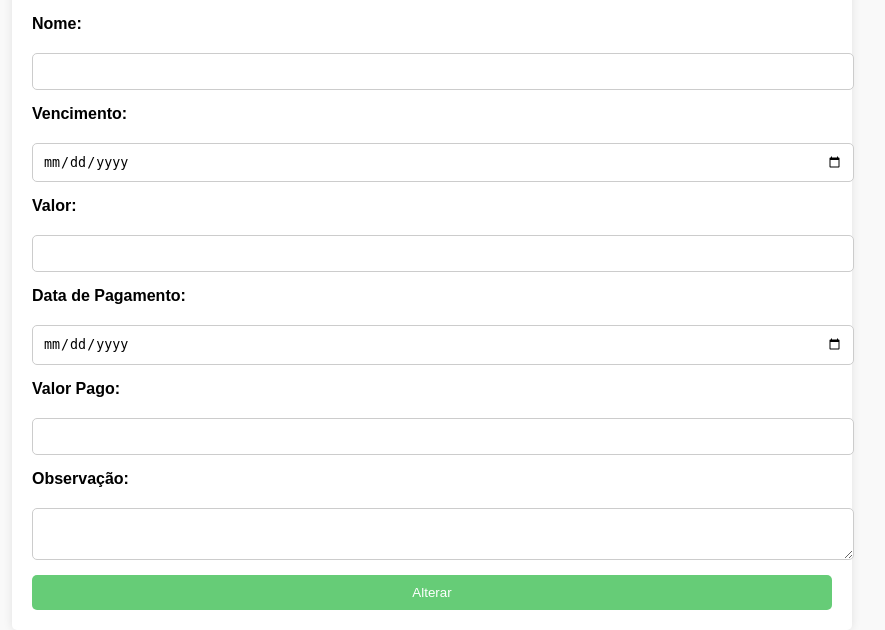
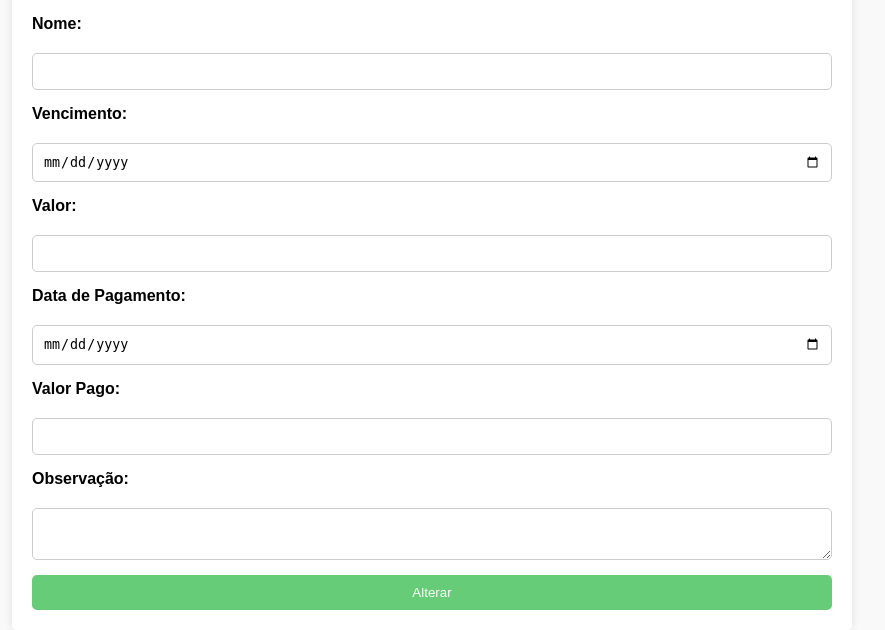
Before and after one commit to RenanWHottz/Minhas-Despesas-Django, a Django app: template despesas/templates/alterar.html in a window 1280 px wide. Shown: the part 245-875 px from the top of the page, without its empty margins (208-1093 px from the left). Run offline with Django 4.2, Linux system fonts and the light colour scheme; the template is opened without the code that fills it, so the values that code supplies are empty.

Commit message:
Ajuste dos inputs

```diff
--- a/despesas/templates/alterar.html
+++ b/despesas/templates/alterar.html
@@ -67,6 +67,7 @@
             border: 1px solid #ccc;
             border-radius: 5px;
             width: 100%;
+            box-sizing: border-box;
         }
 
         input[type="submit"] {
```
